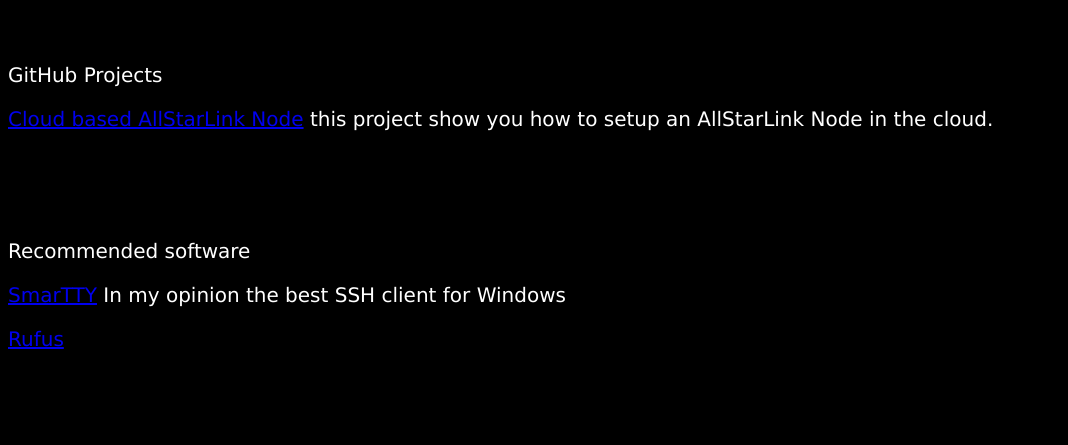
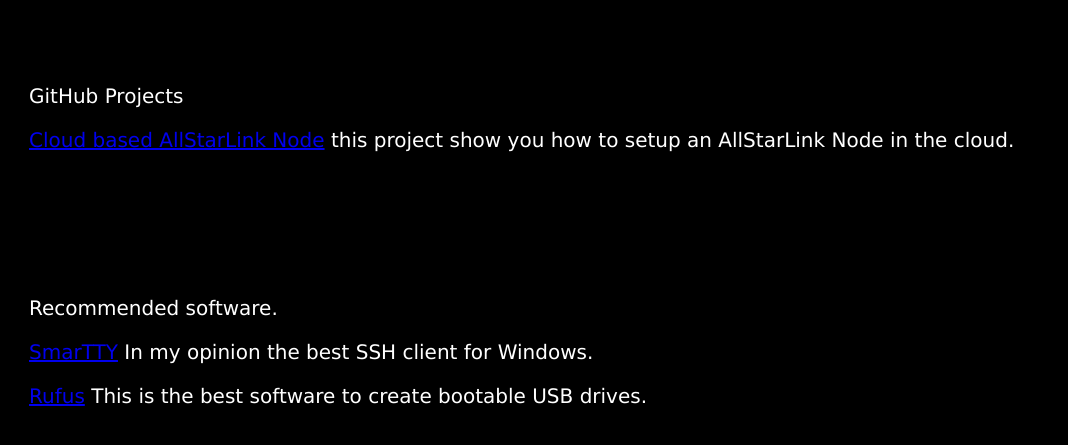
Before and after one commit to M6GSN/m6gsn.github.io, a plain HTML site: page index.html in a window 1280 px wide. Shown: the part 61-506 px from the top of the page, without its empty margins (0-1068 px from the left). Drawn offline with Linux system fonts and the light colour scheme.

Commit message:
Update index.html

```diff
--- a/index.html
+++ b/index.html
@@ -17,22 +17,33 @@ p {
   color: white;
   font-size: 20px;
 }
+
+div {
+  margin: 20px;
+  border: 1px solid #000000;
+}
 </style> <title>Welcome</title>
   </head>
   <body>
     <h1>Welcome to M6GSN's World</h1>
     <p><br>
     </p>
-    <p>GitHub Projects</p>
-    <p><a href="https://github.com/M6GSN/ASL_Cloud">Cloud based AllStarLink Node</a>
-      this project show you how to setup an AllStarLink Node in the cloud.</p>
-    <p><br>
-    </p>
-    <p><br>
-    </p>
-    <p>Recommended software</p>
-    <p><a href="https://sysprogs.com/SmarTTY/" target="_blank">SmarTTY</a> In my
-      opinion the best SSH client for Windows</p>
-    <p><a href="https://rufus.ie/en/" target="_blank">Rufus</a></p>
+    <div>
+      <p>GitHub Projects</p>
+      <p><a href="https://github.com/M6GSN/ASL_Cloud">Cloud based AllStarLink
+          Node</a> this project show you how to setup an AllStarLink Node in the
+        cloud.</p>
+      <p><br>
+      </p>
+    </div>
+    <br>
+    <div>
+      <p>Recommended software.</p>
+      <p><a href="https://sysprogs.com/SmarTTY/" target="_blank">SmarTTY</a> In
+        my opinion the best SSH client for Windows.</p>
+      <p><a href="https://rufus.ie/en/" target="_blank">Rufus</a> This is the
+        best software to create bootable USB drives.<br>
+      </p>
+    </div>
   </body>
 </html>
```
